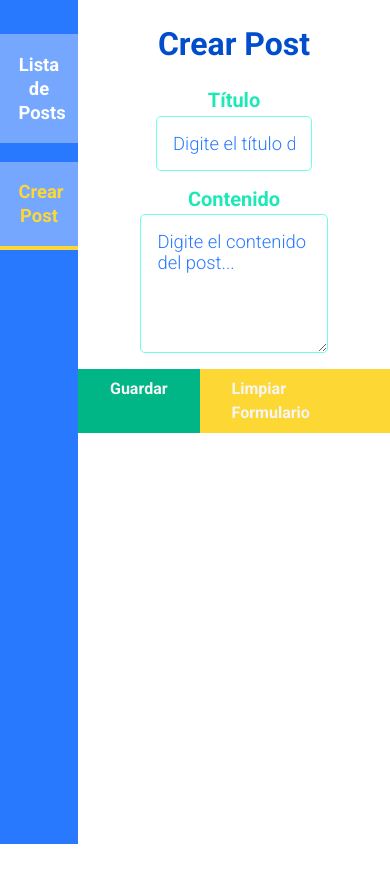
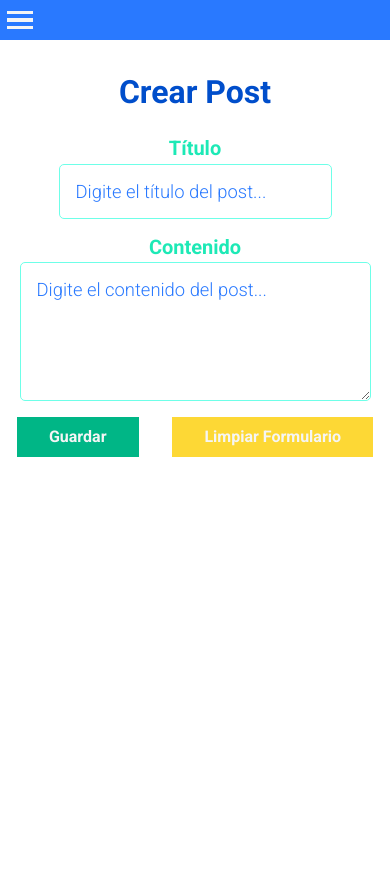
Before and after one commit to SheshoVega/prueba-syntepro, an Angular app: page /create in a window 390 px wide. After the commit the page ends 849 px from the top, so only its background shows below. Built offline with nearby package versions, Linux system fonts and the light colour scheme.

Commit message:
adding responsive & refactoring

```diff
--- a/src/app/app.component.html
+++ b/src/app/app.component.html
@@ -1,16 +1,34 @@
 
 <main class="container">
 
-    <div class="sitenav">
+    <div class="toggle-container">
+
+        <button *ngIf="!slide" class="toggle" (click)="toSlide()">
+
+            <div  class="line"></div>
+            <div *ngIf="!slide" class="line"></div>
+            <div *ngIf="!slide" class="line"></div>
+
+        </button> <!-- end .toggle -->
+
+        <div *ngIf="slide" class="return" (click)="toSlide()">
+            <i class="material-icons" >keyboard_arrow_left</i>
+        </div>
+
+    </div> <!-- end .toggle-container -->
+
+    <div *ngIf="slide" class="overlay" (click)="toSlide()"></div>
+
+    <div class="sitenav" [ngClass]="{'show' : slide}">
 
         <router-outlet name="dashboard" ></router-outlet>
 
-    </div>
+    </div> <!-- end .sitenav -->
 
     <div class="content">
 
         <router-outlet></router-outlet>
 
-    </div>
+    </div> <!-- end .content -->
 
 </main>
--- a/src/app/app.component.scss
+++ b/src/app/app.component.scss
@@ -1,4 +1,54 @@
+@import "../styles.scss";
+
 .container {
+
+    .toggle {
+
+        &-container {
+
+            position: fixed;
+            width: 100%;
+            top: 0;
+            left: 0;
+            background-color: $primary-color;
+            z-index: 2;
+
+            @include responsive(min,816){
+                display: none;
+            }
+
+        } // end .toggle-container
+
+        border: none;
+        width: 3em;
+        height: 3em;
+        cursor: pointer;
+        display: none;
+        flex-direction: column;
+        justify-content: center;
+        align-content: center;
+        background-color: $primary-color;
+
+        &:focus {
+
+            outline: 0;
+
+        }
+
+        .line {
+
+            height: 0.25em;
+            background-color: $primary-font-color;
+            margin: 0.15em auto;
+            width: 2em;
+
+        } // end .toggle-line
+
+        @include responsive(max,815) {
+            display: flex;
+        }
+
+    } // end .toggle
 
     .sitenav {
 
@@ -7,12 +57,60 @@
         top: 0;
         left: 0;
 
+        @include responsive(max,815) {
+            width: 50%;
+            position: absolute;
+            left: -100em;
+            padding-top: 0.3em;
+        }
+
     } // end .container .sitenav
 
     .content {
 
         margin-left: 20%;
 
+        @include responsive(max,815) {
+            margin-left: 0;
+        }
+
     } // end .container .content
 
+    @include responsive(max,815) {
+        padding-top: 3em;
+    }
+
 } // end .container
+
+.show {
+
+    left: 0 !important;
+    position: fixed !important;
+
+} // end .show
+
+
+.return {
+
+    display: flex;
+    align-items: center;
+    justify-content: flex-start;
+    text-align: center;
+
+    i {
+
+        color: $primary-font-color;
+        font-size: 40px;
+
+    } // end .return
+
+} // end .return
+
+.overlay {
+    background-color: rgba($primary-dark-color, 0.5);
+    position: fixed;
+    top: 0;
+    right: 0;
+    width: 50%;
+    height: 100vh;
+}
--- a/src/app/app.component.ts
+++ b/src/app/app.component.ts
@@ -1,10 +1,15 @@
-import { Component } from '@angular/core';
+import { Component } from "@angular/core";
 
 @Component({
-  selector: 'app-root',
-  templateUrl: './app.component.html',
-  styleUrls: ['./app.component.scss']
+  selector: "app-root",
+  templateUrl: "./app.component.html",
+  styleUrls: ["./app.component.scss"]
 })
 export class AppComponent {
-  title = 'app';
+
+	slide:boolean;
+
+	toSlide() {
+		this.slide = !this.slide;
+	}
 }
--- a/src/app/dash/dash.component.scss
+++ b/src/app/dash/dash.component.scss
@@ -23,6 +23,10 @@
             color: $secondary-font-color;
         }
 
+        @include responsive(max,330) {
+            font-size: 1em;
+        }
+
     }  // end .dash a
 
 } // end .dash
--- a/src/app/form/form.component.scss
+++ b/src/app/form/form.component.scss
@@ -43,12 +43,20 @@
         @extend %input-base;
         width: 50%;
 
+        @include responsive(max,600) {
+            width: 70%;
+        }
+
     } // end .form input
 
     textarea {
 
         @extend %input-base;
         width: 60%;
+
+        @include responsive(max,600) {
+            width: 90%;
+        }
 
     } // end .form textarea
 
@@ -59,6 +67,10 @@
         justify-content: center;
         margin: 1em 0;
 
+        @include responsive(max,352) {
+            flex-direction: column;
+        }
+
     } // end .form-actions
 
 } // end .form
--- a/src/app/modal/modal.component.scss
+++ b/src/app/modal/modal.component.scss
@@ -22,7 +22,19 @@
             @extend .roboto-bold;
             margin: 1rem 0;
 
+            @include responsive(max,450) {
+                font-size: 1.25em;
+            }
+
         } // end .modal-content h1
+
+        @include responsive(max,815) {
+            width: 70%;
+        }
+
+        @include responsive(max,450) {
+            width: 90%;
+        }
 
     } // end .modal-content
 
--- a/src/styles.scss
+++ b/src/styles.scss
@@ -131,6 +131,10 @@ html, body {
     @extend .roboto-bold;
     color: $primary-font-color;
 
+    @include responsive(max,352) {
+        margin: 0.5em auto;
+    }
+
 } // end .btn
 
 .btn-reg {
@@ -159,6 +163,16 @@ html, body {
 
 .message {
 
+    position: fixed;
+    bottom: 0;
+    left: 0;
+    z-index: 4;
+    width: 100%;
+    height: 4rem;
+    display: flex;
+    align-items: center;
+    justify-content: center;
+
     p {
 
         @extend .roboto-light;
```
